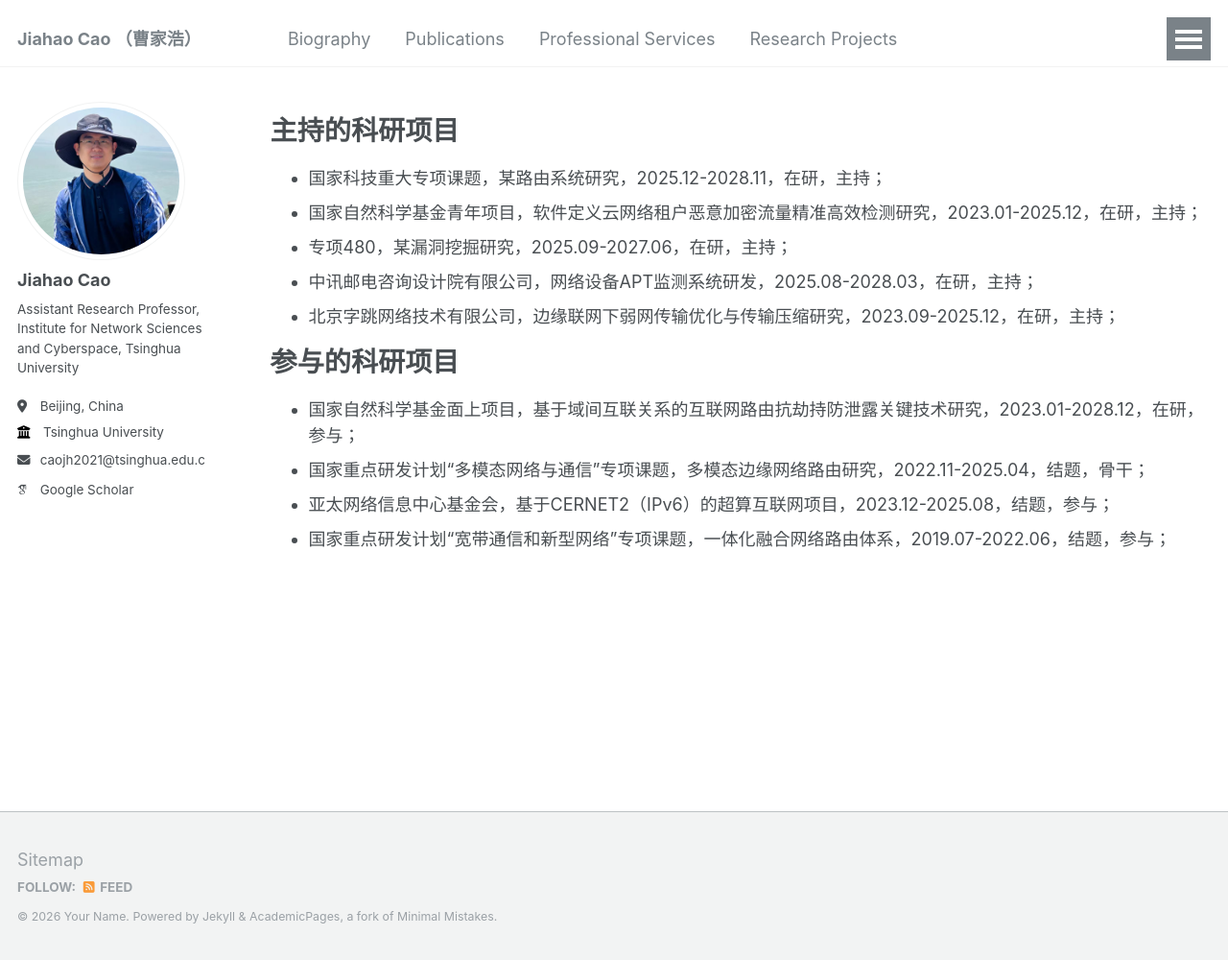
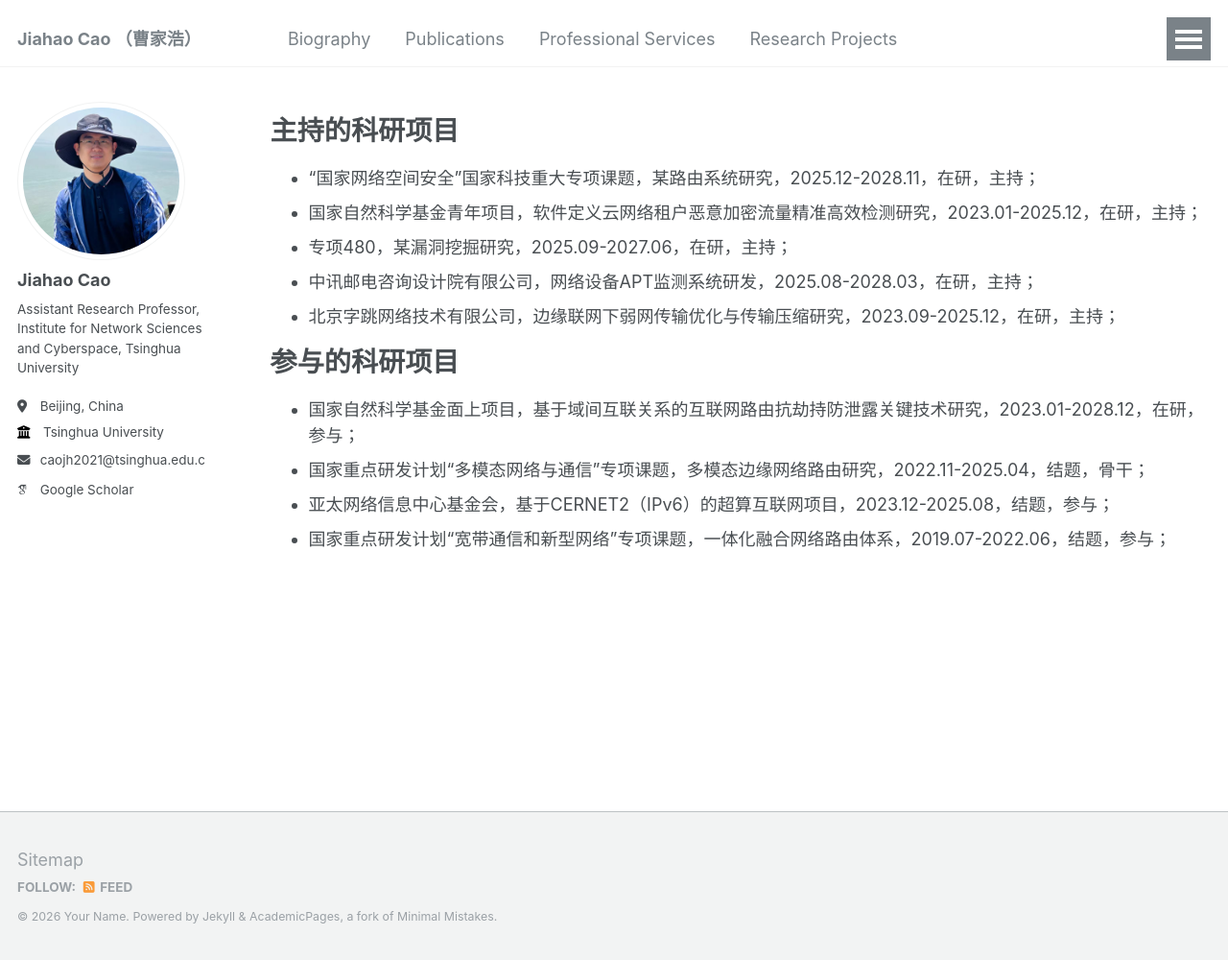
Before and after one commit to caojh15/caojh15.github.io, a Jekyll site: the page built from _pages/projects.md, in a window 1280 px wide and 1000 px high. Shown: the whole window at 96% size. Built offline with Jekyll 4.4.1, drawn with Linux system fonts in a browser that asks for light colours; some web fonts are replaced.

Commit message:
Update projects.md

```diff
--- a/_pages/projects.md
+++ b/_pages/projects.md
@@ -6,7 +6,7 @@ author_profile: true
 ---
 
 # 主持的科研项目
-* 国家科技重大专项课题，某路由系统研究，2025.12-2028.11，在研，主持；
+* “国家网络空间安全”国家科技重大专项课题，某路由系统研究，2025.12-2028.11，在研，主持；
 * 国家自然科学基金青年项目，软件定义云网络租户恶意加密流量精准高效检测研究，2023.01-2025.12，在研，主持；
 * 专项480，某漏洞挖掘研究，2025.09-2027.06，在研，主持；
 * 中讯邮电咨询设计院有限公司，网络设备APT监测系统研发，2025.08-2028.03，在研，主持；
```
